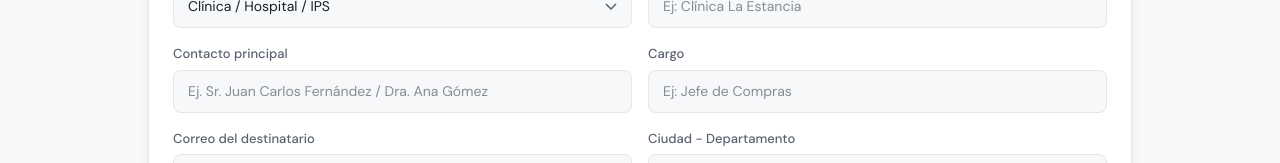
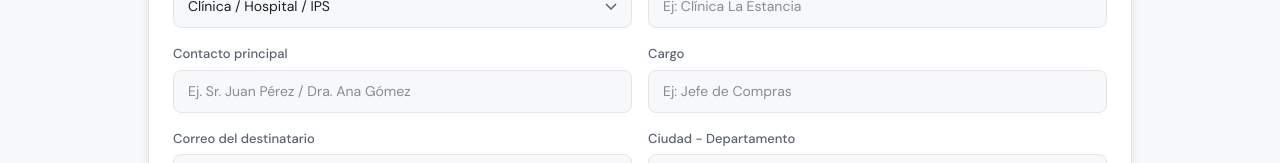
Before and after one commit to andreszapataq/qna-propuestas, a Next.js app: page / in a window 1280 px wide. Shown: the part 383-546 px from the top of the page. Built offline with nearby package versions, Linux system fonts and the light colour scheme.

Commit message:
update contact placeholder

```diff
--- a/components/ProposalForm.tsx
+++ b/components/ProposalForm.tsx
@@ -64,7 +64,7 @@ export function ProposalForm({ data, onChange, ccEmails, onCcChange, onNext }: P
           <input
             className={inputBase}
             type="text"
-            placeholder="Ej. Sr. Juan Carlos Fernández / Dra. Ana Gómez"
+            placeholder="Ej. Sr. Juan Pérez / Dra. Ana Gómez"
             value={data.contactName}
             onChange={(e) => onChange({ contactName: e.target.value })}
           />
```
